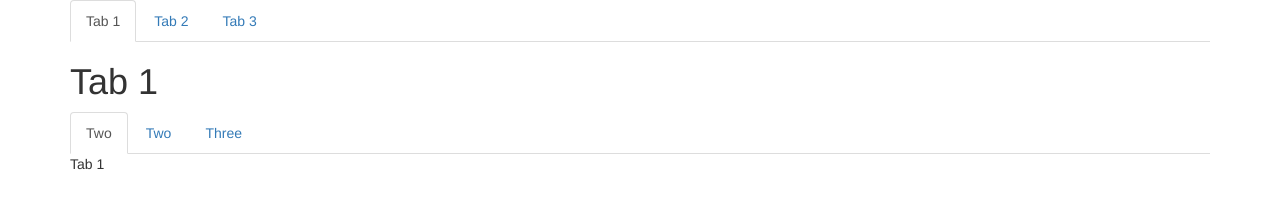
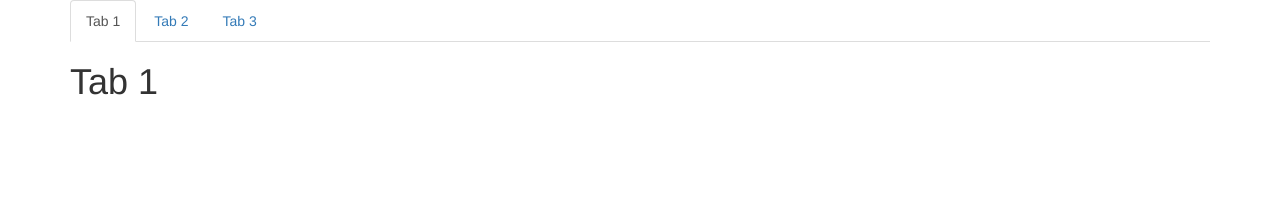
Before and after one commit to npmcdn-to-unpkg-bot/UiRouter, a plain HTML site: page UiRouter/index-ode.html at #!/main in a window 1280 px wide. Drawn offline with Linux system fonts and the light colour scheme.

Commit message:
removed element

```diff
--- a/UiRouter/app/templates/ode/main.html
+++ b/UiRouter/app/templates/ode/main.html
@@ -5,10 +5,4 @@
     </uib-tabset>
     <div ui-view></div>
 
-    <uib-tabset>
-        <uib-tab heading="Two">Tab 1</uib-tab>
-        <uib-tab heading="Two">Tab 2</uib-tab>
-        <uib-tab heading="Three">Tab 3</uib-tab>
-    </uib-tabset>
-
 </div>
```
